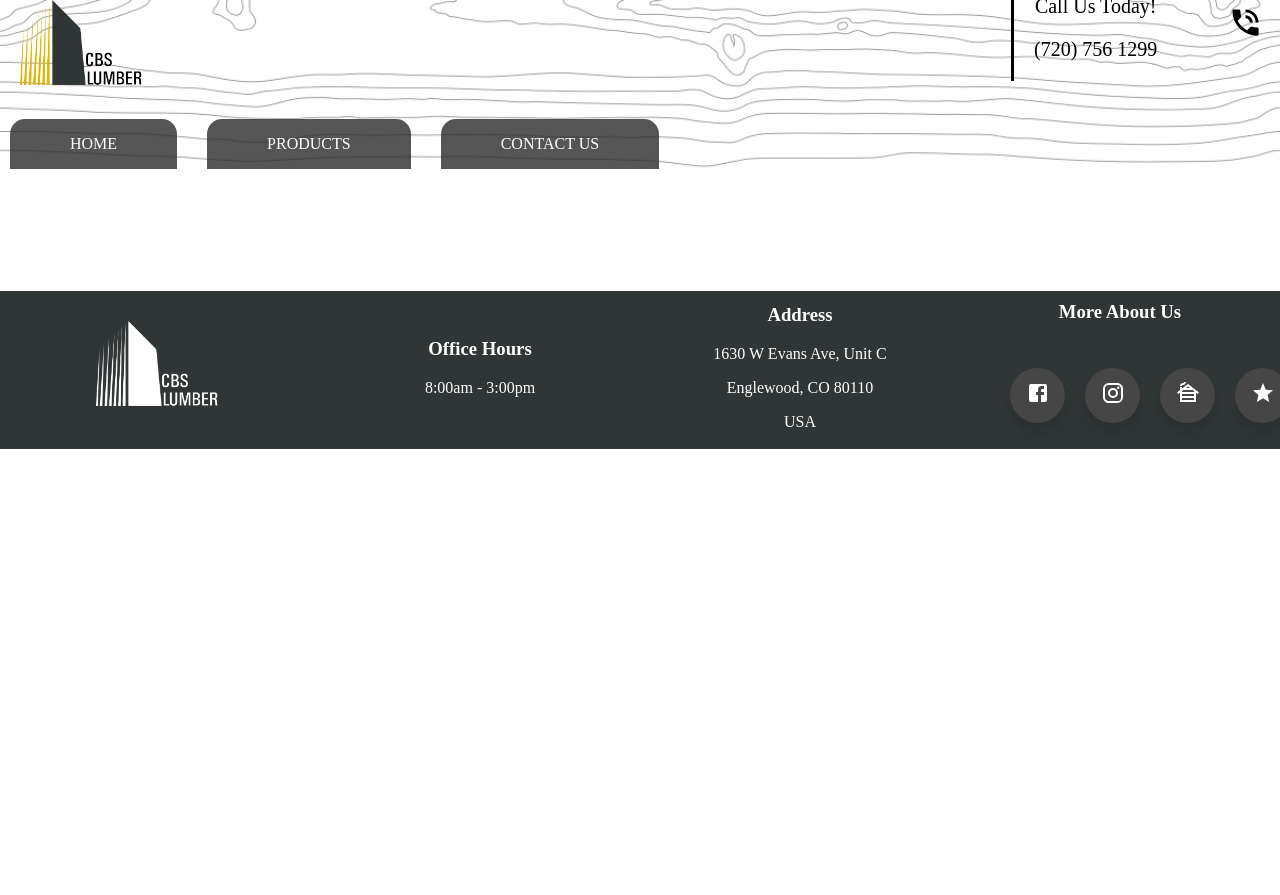
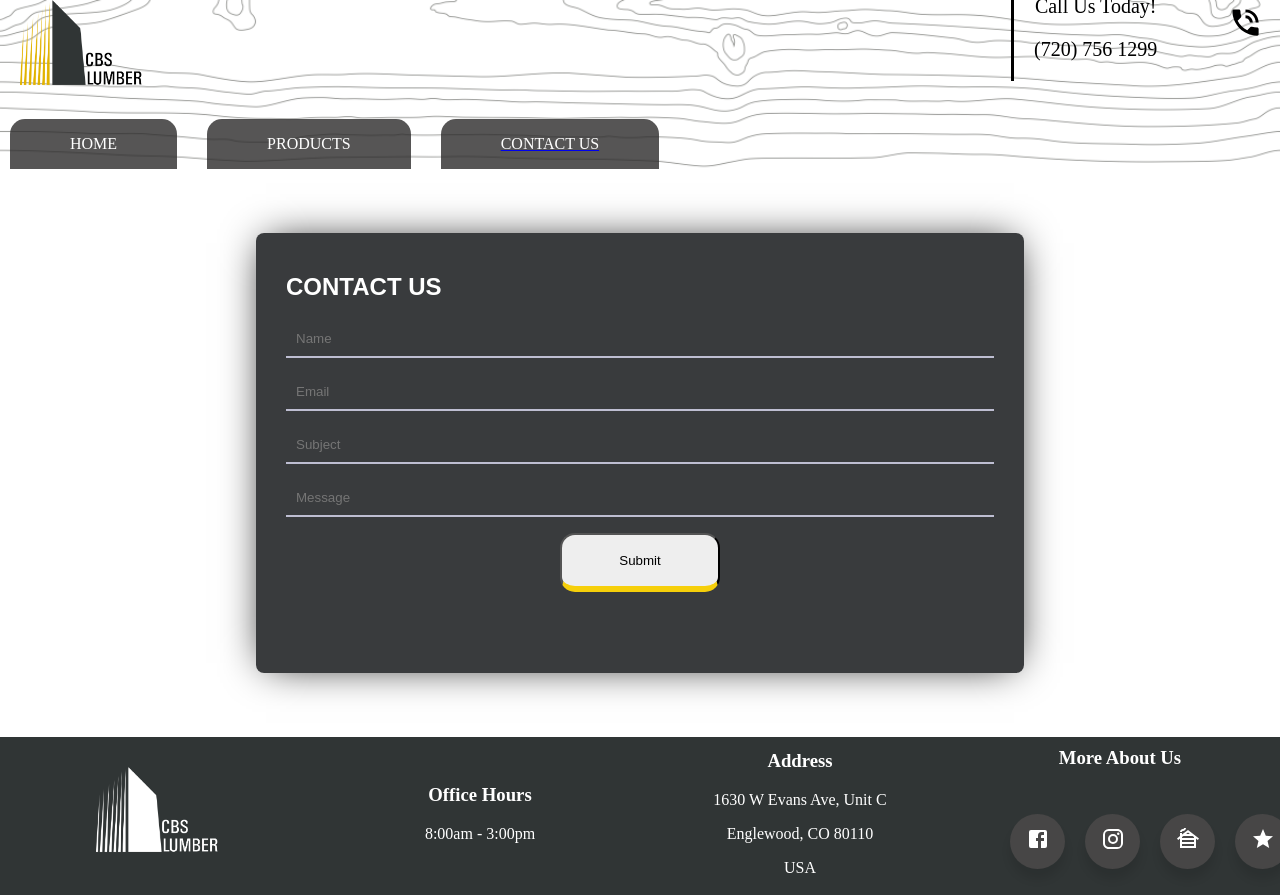
Before and after one commit to Noah8863/CBS-Lumber, a React (Create React App) app: page /contact in a window 1280 px wide. Before the commit the page ends 800 px from the top, so only its background shows below. Built offline with nearby package versions, Linux system fonts and the light colour scheme.

Commit message:
started the contact page

```diff
--- a/package.json
+++ b/package.json
@@ -3,6 +3,7 @@
   "version": "0.1.0",
   "private": true,
   "dependencies": {
+    "@emailjs/browser": "^3.6.2",
     "@emotion/react": "^11.10.4",
     "@emotion/styled": "^11.10.4",
     "@mui/icons-material": "^5.8.4",
@@ -10,6 +11,7 @@
     "@testing-library/jest-dom": "^5.16.5",
     "@testing-library/react": "^13.4.0",
     "@testing-library/user-event": "^13.5.0",
+    "emailjs": "^4.0.1",
     "react": "^18.2.0",
     "react-dom": "^18.2.0",
     "react-router-dom": "^6.4.1",
--- a/src/App.js
+++ b/src/App.js
@@ -5,6 +5,7 @@ import Footer from "./components/Footer/index";
 import Info from "./components/Info/index";
 import Certifications from "./components/Certification/index";
 import ContactCard from "./components/Contact-Card/index";
+import Contact from "./components/Contact/index";
 import "./main.scss";
 
 function App() {
@@ -24,7 +25,12 @@ function App() {
               <ContactCard />
             </>
           }
-        ></Route>
+         />
+        <Route exact path="/contact" element={
+          <>
+            <Contact />
+          </>
+        } />
       </Routes>
       <Footer />
     </Router>
--- /dev/null
+++ b/src/components/Contact/contact.scss
@@ -0,0 +1,74 @@
+.inputContainer {
+  width: 60%;
+  height: 440px;
+  background-color: rgb(36, 38, 41, 0.9);
+  border-radius: 8px;
+  box-shadow: 0 0 40px -10px #000;
+  margin-left: auto;
+  margin-right: auto;
+  margin-top: 5%;
+  margin-bottom: 5%;
+  padding: 20px 30px;
+  max-width: calc(100vw - 40px);
+  box-sizing: border-box;
+  font-family: "Montserrat", sans-serif;
+  position: relative;
+  z-index: 3;
+}
+.inputContainer h2 {
+  color: white;
+}
+.inputfield {
+  width: 100%;
+  padding: 10px;
+  box-sizing: border-box;
+  background: none;
+  outline: none;
+  resize: none;
+  border: 0;
+  font-family: "Montserrat", sans-serif;
+  transition: all 0.3s;
+  border-bottom: 2px solid #bebed2;
+  color: rgb(195, 192, 192);
+}
+.inputfield:focus {
+  border-bottom: 2px solid #646464;
+}
+.inputfield p:before {
+  content: attr(type);
+  display: block;
+  margin: 28px 0 0;
+  font-size: 14px;
+  color: #5a5a5a;
+}
+#btn {
+  display: flex;
+  padding: 18px 20px;
+  margin: auto;
+  width: 160px;
+  height: auto;
+  justify-content: center;
+  font-family: "Montserrat", sans-serif;
+  background: rgb(238, 238, 238);
+  color: black;
+  border-radius: 15px;
+  cursor: pointer;
+  transition: all 0.5s;
+  border-bottom: 6px solid rgb(246, 207, 10);
+}
+#btn:hover {
+  background: rgb(149, 149, 149);
+  color: #fff;
+}
+
+
+@media screen and (max-width: 425px) {
+  .inputContainer {
+    width: 100%;
+    background-color: rgb(36, 38, 41, 0.9);
+  }
+  .socialMediaBtns .icons {
+    width: 25px;
+    height: 25px;
+  }
+}
--- /dev/null
+++ b/src/components/Contact/index.js
@@ -0,0 +1,83 @@
+import React from "react";
+import "./contact.scss";
+import GitHubIcon from "@mui/icons-material/GitHub";
+import LinkedInIcon from "@mui/icons-material/LinkedIn";
+import PersonIcon from "@mui/icons-material/Person";
+import emailjs from "@emailjs/browser";
+
+function Contact() {
+  const sendEmail = (e) => {
+    var today = new Date().toLocaleDateString();
+
+    e.preventDefault();
+    const formData = {
+      time: today,
+      name: document.getElementById("name").value,
+      email: document.getElementById("email").value,
+      subject: document.getElementById("subject").value,
+      message: document.getElementById("message").value,
+    };
+    console.log(formData);
+    emailjs
+      .send(
+        "service_32wky28",
+        "template_6f7vqrr",
+        formData,
+        "nIOQ4DjOD6VPrQRy0"
+      )
+      .then(
+        (result) => {
+          console.log(result.text);
+        },
+        (error) => {
+          console.log(error.text);
+        }
+      );
+  };
+
+  function showMessage() {
+    alert("Thanks for reaching out! Ill be sure to get back to you soon.");
+  }
+
+  return (
+    <main>
+      {/* <form className="inputContainer" onSubmit={sendEmail}> */}
+      <form className="inputContainer">
+        <h2>CONTACT US</h2>
+        <p type="Name:">
+          <input
+            className="inputfield"
+            id="name"
+            placeholder="Name"
+          ></input>
+        </p>
+        <p type="Email:">
+          <input
+            className="inputfield"
+            id="email"
+            placeholder="Email"
+          ></input>
+        </p>
+        <p type="Message:">
+          <input
+            className="inputfield"
+            id="subject"
+            placeholder="Subject"
+          ></input>
+        </p>
+        <p type="Message:">
+          <input
+            className="inputfield"
+            id="message"
+            placeholder="Message"
+          ></input>
+        </p>
+        <button id="btn" className="bubbly-button" onClick={showMessage}>
+          Submit
+        </button>
+      </form>
+    </main>
+  );
+}
+
+export default Contact;
--- a/src/components/Navbar/index.js
+++ b/src/components/Navbar/index.js
@@ -12,7 +12,7 @@ function NavBar() {
         </div>
         <div>
           <ul id="navbar-items">
-            <a>
+            <a href="/">
               <li className="navbar-containers">
                 <p>HOME</p>
               </li>
@@ -24,7 +24,7 @@ function NavBar() {
             </a>
             <a>
               <li className="navbar-containers">
-                <a>
+                <a href="/contact">
                   <p id="contact-btn">CONTACT US</p>
                 </a>
               </li>
--- a/src/components/Navbar/navbar.scss
+++ b/src/components/Navbar/navbar.scss
@@ -52,6 +52,10 @@
     width: 50px;
     height: 50px;
 }
+#contact-btn {
+    color: white;
+    text-decoration: none;
+}
 .phone-number {
     text-decoration: none;
     color: black;
--- a/src/main.scss
+++ b/src/main.scss
@@ -25,65 +25,65 @@ body {
   -webkit-tap-highlight-color: transparent;
 }
 
-button,
-button:before {
-  display: flex;
-  align-items: center;
-  justify-content: center;
-}
+// button,
+// button:before {
+//   display: flex;
+//   align-items: center;
+//   justify-content: center;
+// }
 
-button {
-  position: relative;
-  margin: auto;
-  top: 300px;
-  width: 250px;
-  height: 50px;
-  cursor: pointer;
-  font-family: "Play", sans-serif;
-  font-size: 20px;
-  color: white;
-  border: none;
-  border-radius: 25px;
-  background-image: url("https://assets.codepen.io/3305358/hazard-stripes-wallpaper.jpg");
-  background-size: 150%;
-  background-position: left;
-  transition: 1s;
-}
+// button {
+//   position: relative;
+//   margin: auto;
+//   top: 300px;
+//   width: 250px;
+//   height: 50px;
+//   cursor: pointer;
+//   font-family: "Play", sans-serif;
+//   font-size: 20px;
+//   color: white;
+//   border: none;
+//   border-radius: 25px;
+//   background-image: url("https://assets.codepen.io/3305358/hazard-stripes-wallpaper.jpg");
+//   background-size: 150%;
+//   background-position: left;
+//   transition: 1s;
+// }
 
-button:before {
-  width: 250px;
-  height: 50px;
-  content: "Check Out CBS";
-  background: rgba(0, 0, 0, 0.6);
-  border-radius: 25px;
-  position: absolute;
-  transition: 500ms;
-}
+// button:before {
+//   width: 250px;
+//   height: 50px;
+//   content: "Check Out CBS";
+//   background: rgba(0, 0, 0, 0.6);
+//   border-radius: 25px;
+//   position: absolute;
+//   transition: 500ms;
+// }
 
-button:hover:before {
-  background: rgba(0, 0, 0, 0);
-  text-shadow: 1px 1px 1px black;
-}
+// button:hover:before {
+//   background: rgba(0, 0, 0, 0);
+//   text-shadow: 1px 1px 1px black;
+// }
 
-button:hover {
-  background-position: center;
-  box-shadow: 0px 0px 10px rgba(232, 218, 26, 0.5);
-}
+// button:hover {
+//   background-position: center;
+//   box-shadow: 0px 0px 10px rgba(232, 218, 26, 0.5);
+// }
 
-button:focus {
-  outline: none;
-}
+// button:focus {
+//   outline: none;
+// }
 
 @media screen and (max-width: 450px) {
   #under-construction {
     width: 100%;
   }
-  button {
-    width: 200px;
-    height: 40px;
-  }
-  button::before {
-    width: 200px;
-    height: 40px;
-  }
+  // button {
+  //   width: 200px;
+  //   height: 40px;
+  // }
+  // button::before {
+  //   width: 200px;
+  //   height: 40px;
+  // }
 }
```
Also changed, not shown: 1 other file (tests, documents, lock files or other folders).
